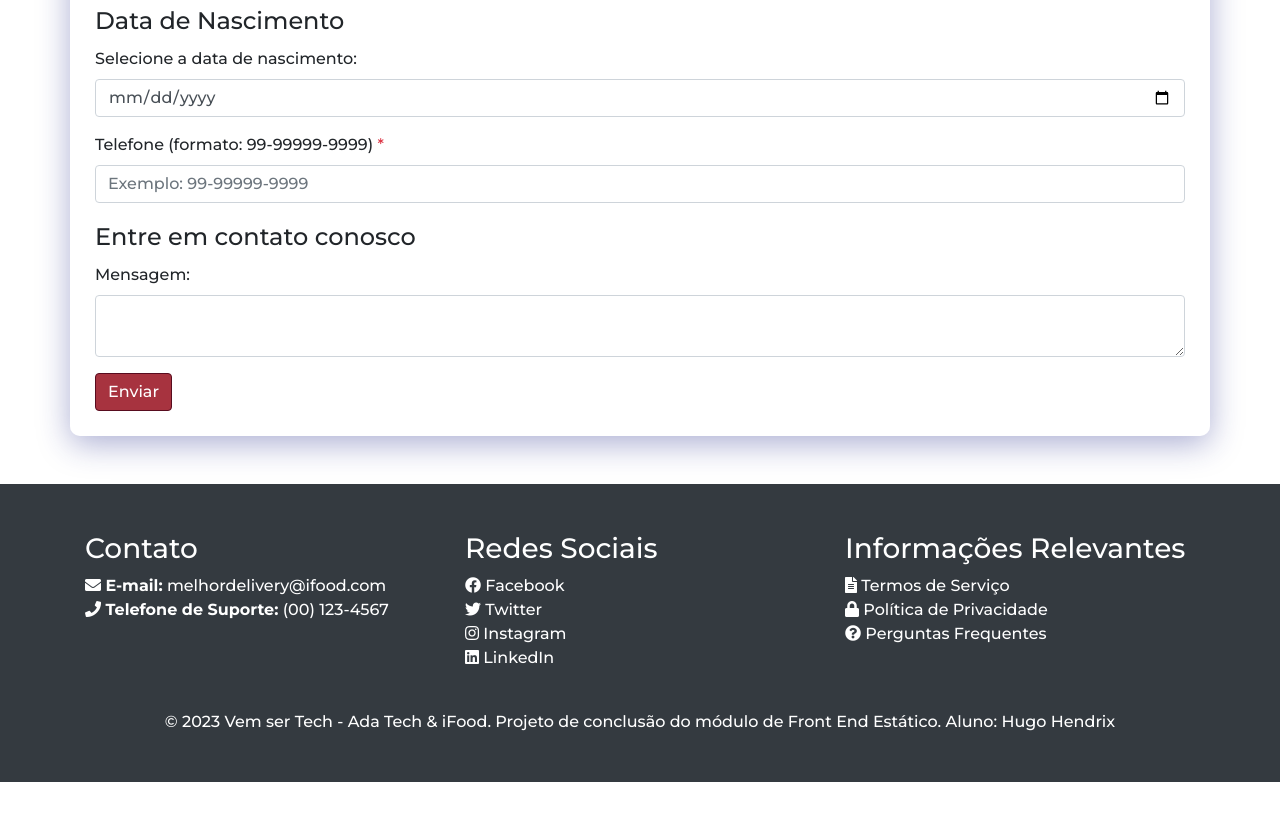
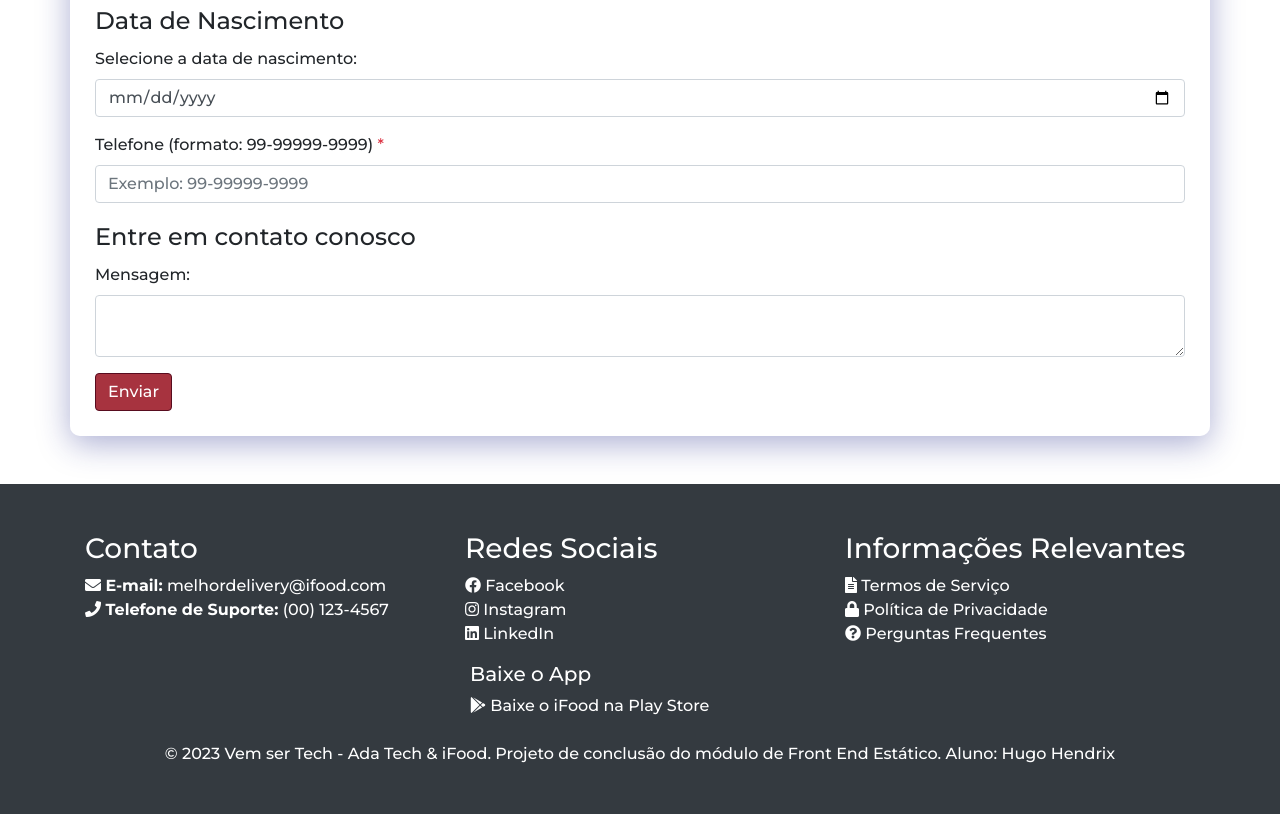
Before and after one commit to HugoHendrix/ada-tech-projeto-ifood, a plain HTML site: page index.html in a window 1280 px wide. Shown: the part 4312-5126 px from the top of the page. Before the commit the page ends 5094 px from the top, so only its background shows below. Drawn offline with nearby package versions, Linux system fonts and the light colour scheme.

Commit message:
Link para download na Playstore

```diff
--- a/index.html
+++ b/index.html
@@ -373,7 +373,7 @@
                     <h3>Redes Sociais</h3>
                     <ul class="list-unstyled">
                         <li><a href="#" class="text-white"><i class="fab fa-facebook"></i> Facebook</a></li>
-                        <li><a href="#" class="text-white"><i class="fab fa-twitter"></i> Twitter</a></li>
+
                         <li><a href="#" class="text-white"><i class="fab fa-instagram"></i> Instagram</a></li>
                         <li><a href="#" class="text-white"><i class="fab fa-linkedin"></i> LinkedIn</a></li>
                     </ul>
@@ -387,13 +387,25 @@
                     </ul>
                 </div>
             </div>
-            <div class="row mt-4">
-                <div class="col-12 text-center">
-                    &copy; 2023 Vem ser Tech - Ada Tech &  iFood. Projeto de conclusão do módulo de Front End Estático.
-                    Aluno: Hugo Hendrix
-                </div>
+
+            <div class="col-md-4 container">
+                <h5>Baixe o App</h5>
+                <a href="https://play.google.com/store/search?q=ifood&c=apps"
+                   target="_blank" class="text-white" title="Baixar iFood na Play Store">
+                    <i class="fab fa-google-play"></i> Baixe o iFood na Play Store
+                </a>
+            </div>
+
+        </div>
+
+
+        <div class="row mt-4">
+            <div class="col-12 text-center">
+                &copy; 2023 Vem ser Tech - Ada Tech &  iFood. Projeto de conclusão do módulo de Front End Estático.
+                Aluno: Hugo Hendrix
             </div>
         </div>
+
     </footer>
 
 
```
